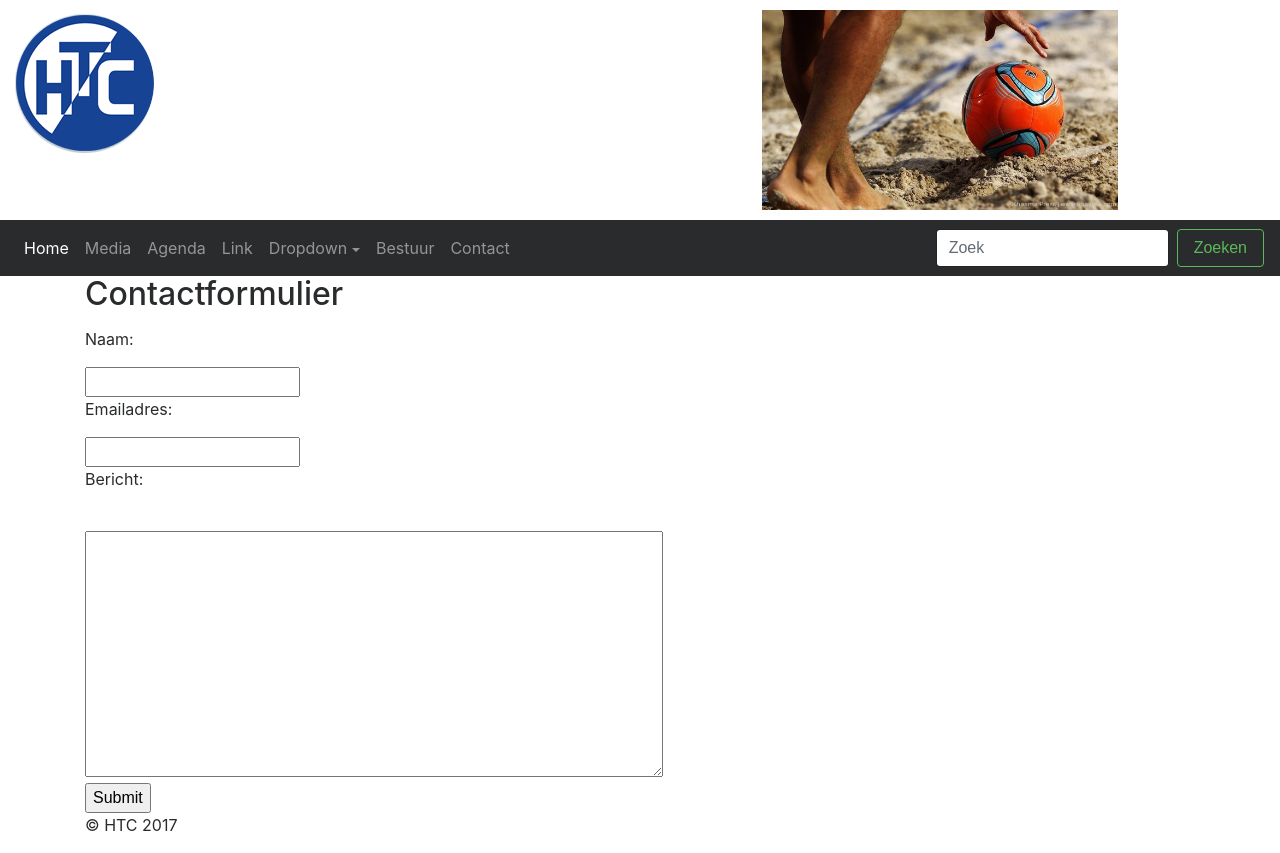
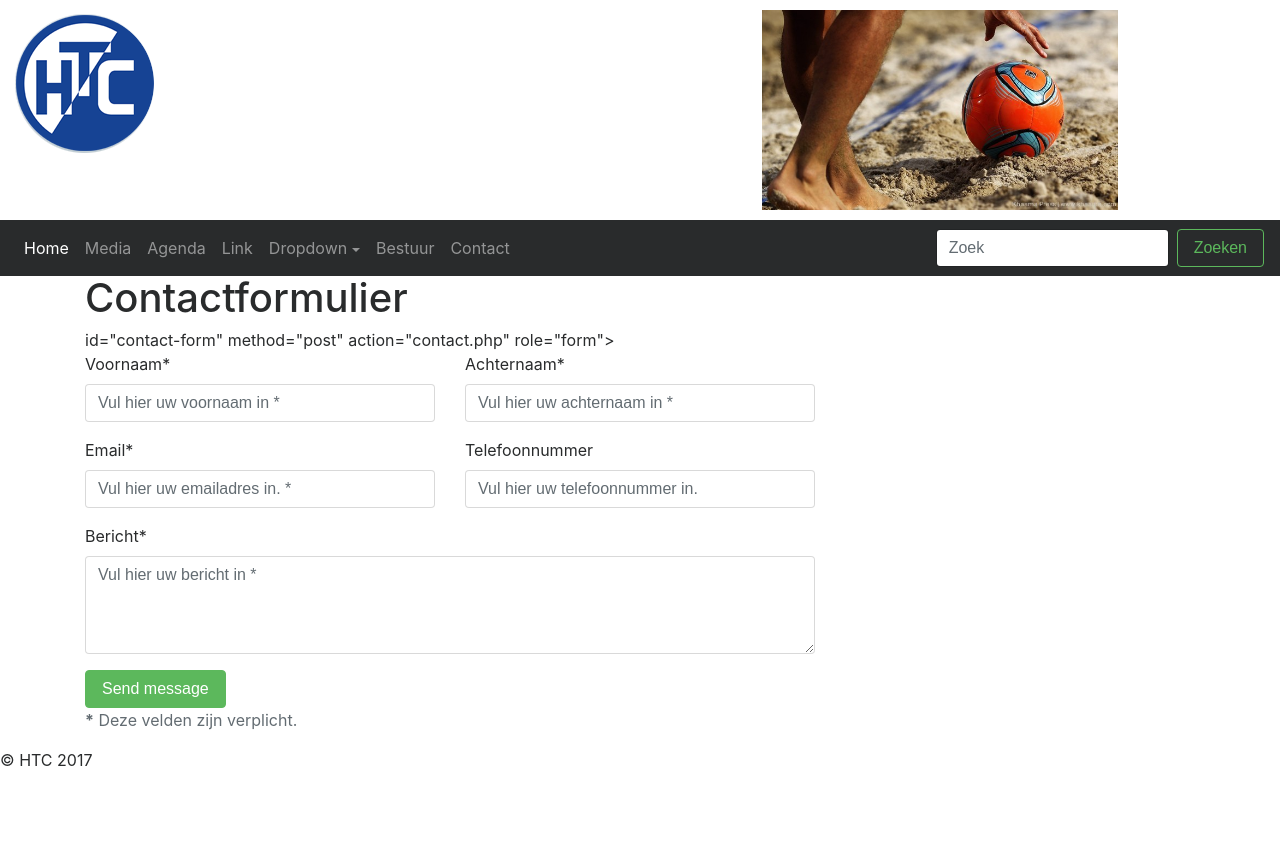
Before and after one commit to dannyh9/htcbeachsoccer, a PHP site: page /contact.php in a window 1280 px wide. After the commit the page ends 766 px from the top, so only its background shows below. Run offline with PHP 8.4, Linux system fonts and the light colour scheme; some libraries are stand-ins or nearby versions.

Commit message:
Contactformulier

```diff
--- a/contact.php
+++ b/contact.php
@@ -2,21 +2,76 @@
 include 'header.php';
 ?>
 <div class="container">
-	<h2>Contactformulier</h2>
-	<p>
-<form>
-<p>Naam: </p>
-<input name="Naam" type="text">
-<br>
-<p>Emailadres: </p>
-<input name="Emailadres" type="text">
-<br>
-<p>Bericht:</p>
-<br>
-<textarea name="Bericht" rows="10" cols="60"></textarea>
-  	<br>
-  	<input type="submit">
+
+            <div class="row">
+
+                <div class="col-lg-8 col-lg-offset-2">
+
+                    <h1>Contactformulier</a></h1>
+                    <form> id="contact-form" method="post" action="contact.php" role="form">
+
+    <div class="messages"></div>
+
+    <div class="controls">
+
+        <div class="row">
+            <div class="col-md-6">
+                <div class="form-group">
+                    <label for="form_name">Voornaam*</label>
+                    <input id="form_name" type="text" name="Voornaam" class="form-control" placeholder="Vul hier uw voornaam in *" required="required" data-error="Vul uw voornaam in.">
+                    <div class="help-block with-errors"></div>
+                </div>
+            </div>
+            <div class="col-md-6">
+                <div class="form-group">
+                    <label for="form_lastname">Achternaam*</label>
+                    <input id="form_lastname" type="text" name="Achernaam" class="form-control" placeholder="Vul hier uw achternaam in *" required="required" data-error="Vul uw achternaam in.">
+                    <div class="help-block with-errors"></div>
+                </div>
+            </div>
+        </div>
+        <div class="row">
+            <div class="col-md-6">
+                <div class="form-group">
+                    <label for="form_email">Email*</label>
+                    <input id="form_email" type="email" name="email" class="form-control" placeholder="Vul hier uw emailadres in. *" required="required" data-error="Vul uw emailadres in.">
+                    <div class="help-block with-errors"></div>
+                </div>
+            </div>
+            <div class="col-md-6">
+                <div class="form-group">
+                    <label for="form_phone">Telefoonnummer</label>
+                    <input id="form_phone" type="tel" name="Telefoonnummer" class="form-control" placeholder="Vul hier uw telefoonnummer in. ">
+                    <div class="help-block with-errors"></div>
+                </div>
+            </div>
+        </div>
+        <div class="row">
+            <div class="col-md-12">
+                <div class="form-group">
+                    <label for="form_message">Bericht*</label>
+                    <textarea id="form_message" name="Bericht" class="form-control" placeholder="Vul hier uw bericht in *" rows="4" required="required" data-error="Vul uw bericht in."></textarea>
+                    <div class="help-block with-errors"></div>
+                </div>
+            </div>
+            <div class="col-md-12">
+                <input type="submit" class="btn btn-success btn-send" value="Send message">
+            </div>
+        </div>
+        <div class="row">
+            <div class="col-md-12">
+                <p class="text-muted"><strong>*</strong> Deze velden zijn verplicht.</p>
+            </div>
+        </div>
+    </div>
 </form>
+
+                </div>
+
+            </div>
+
+        </div>
+
 <?php
 include 'footer.php';
 ?>
```
